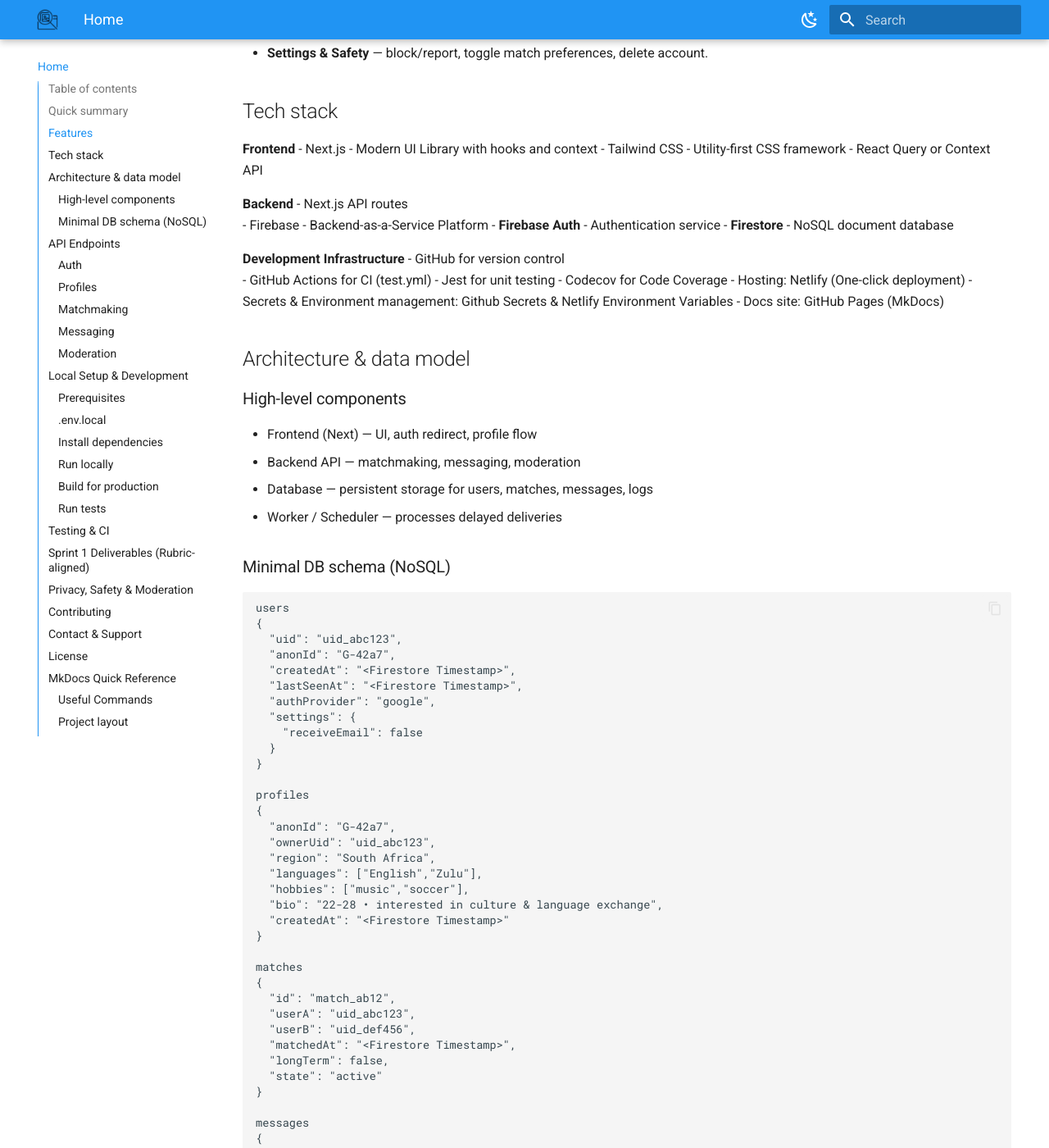
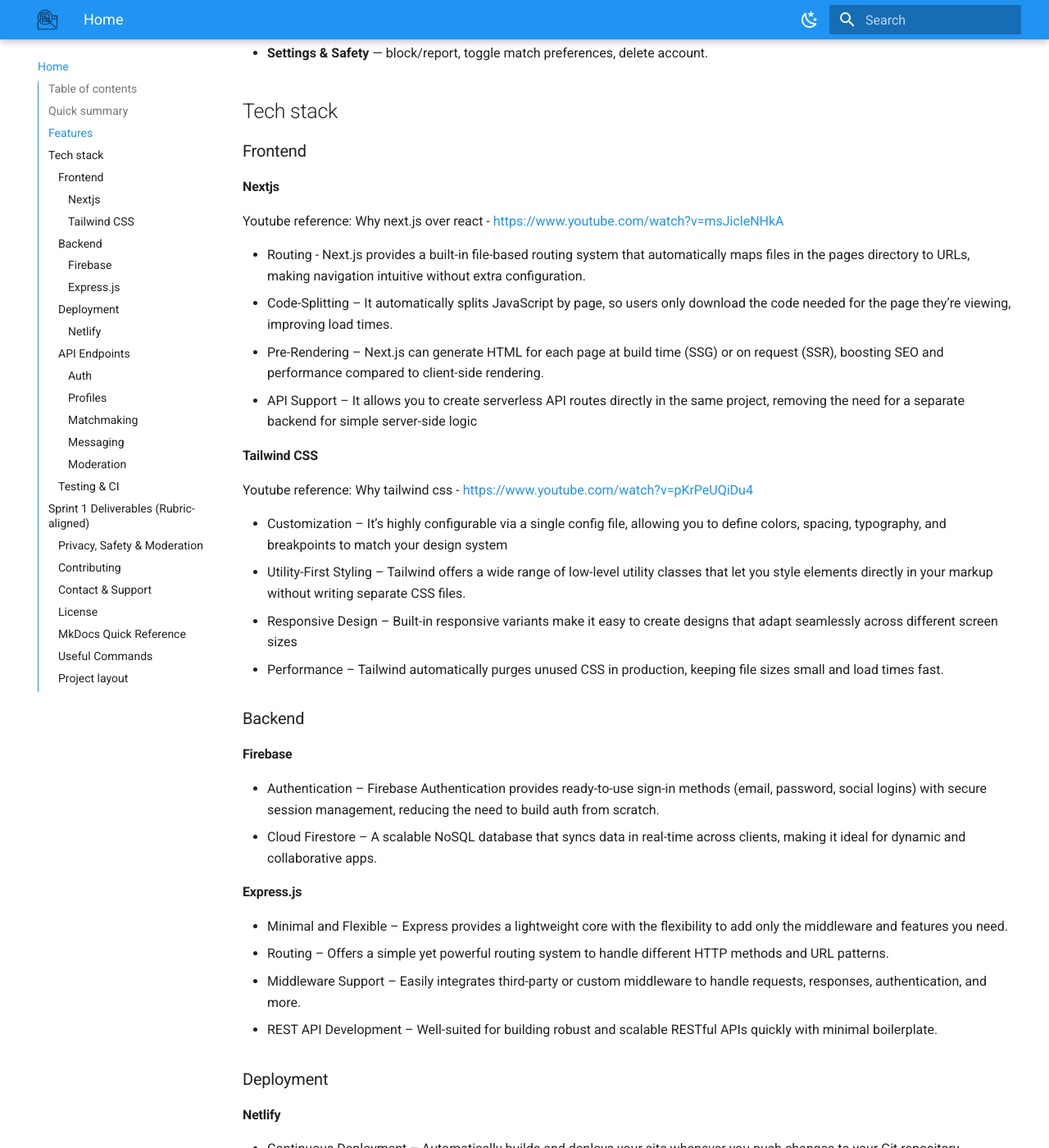
Before and after one commit to MakomaneTau/my-docs, an MkDocs documentation site: the page built from docs/index.md, in a window 1280 px wide and 1400 px high, scrolled down 1310 px. Shown: the whole window at 82% size. Built offline with MkDocs 1.6.1 and Material for MkDocs 9.7.7, drawn with Linux system fonts in a browser that asks for light colours; some of the changed text lies outside the part shown.

Commit message:
Added Tech stack explanation

````diff
--- a/docs/index.md
+++ b/docs/index.md
@@ -38,18 +38,76 @@
 
 ## Tech stack
 
-**Frontend**
-- Next.js - Modern UI Library with hooks and context
-- Tailwind CSS  - Utility-first CSS framework
-- React Query or Context API
+### Frontend
 
-**Backend**
-- Next.js API routes
-- Firebase - Backend-as-a-Service Platform
-    - **Firebase Auth** - Authentication service
-    - **Firestore** - NoSQL document database
+#### Nextjs
 
-**Development Infrastructure**
+Youtube reference:
+Why next.js over react - https://www.youtube.com/watch?v=msJicleNHkA
+
+* Routing - Next.js provides a built-in file-based routing system that automatically
+maps files in the pages directory to URLs, making navigation intuitive without extra
+configuration.
+* Code-Splitting – It automatically splits JavaScript by page, so users only download
+the code needed for the page they’re viewing, improving load times.
+* Pre-Rendering – Next.js can generate HTML for each page at build time (SSG) or on
+request (SSR), boosting SEO and performance compared to client-side rendering.
+* API Support – It allows you to create serverless API routes directly in the same
+project, removing the need for a separate backend for simple server-side logic
+
+#### Tailwind CSS
+Youtube reference:
+Why tailwind css - https://www.youtube.com/watch?v=pKrPeUQiDu4
+
+* Customization – It’s highly configurable via a single config file, allowing you to
+define colors, spacing, typography, and breakpoints to match your design system
+* Utility-First Styling – Tailwind offers a wide range of low-level utility classes that let
+you style elements directly in your markup without writing separate CSS files.
+* Responsive Design – Built-in responsive variants make it easy to create designs
+that adapt seamlessly across different screen sizes
+* Performance – Tailwind automatically purges unused CSS in production, keeping
+file sizes small and load times fast.
+
+
+
+
+### Backend
+
+#### Firebase
+
+* Authentication – Firebase Authentication provides ready-to-use sign-in methods
+(email, password, social logins) with secure session management, reducing the
+need to build auth from scratch.
+* Cloud Firestore – A scalable NoSQL database that syncs data in real-time across
+clients, making it ideal for dynamic and collaborative apps.
+
+#### Express.js
+
+* Minimal and Flexible – Express provides a lightweight core with the flexibility to add
+only the middleware and features you need.
+* Routing – Offers a simple yet powerful routing system to handle different HTTP
+methods and URL patterns.
+* Middleware Support – Easily integrates third-party or custom middleware to handle
+requests, responses, authentication, and more.
+* REST API Development – Well-suited for building robust and scalable RESTful APIs
+quickly with minimal boilerplate.
+
+
+### Deployment
+
+#### Netlify
+* Continuous Deployment – Automatically builds and deploys your site whenever
+you push changes to your Git repository.
+* Global CDN – Delivers your site through a fast, globally distributed content
+delivery network for low-latency access worldwide
+* Serverless Functions – Allows you to run backend logic without maintaining a
+server, ideal for lightweight APIs and dynamic features.
+* Instant Rollbacks – Lets you revert to any previous deploy instantly, ensuring
+quick recovery from issues.
+
+
+
+<!-- **Development Infrastructure**
 - GitHub for version control
 - GitHub Actions for CI (test.yml)
     - Jest for unit testing
@@ -125,28 +183,28 @@
   "actionTaken": null
 }
 ```
-
-## API Endpoints
+-->
+### API Endpoints
 
 > See [docs/api.md](docs/api.md) for full request/response examples.
 
-### Auth
+#### Auth
 - `GET /auth/oauth/login` — Redirect user to OAuth provider.
 - `POST /auth/oauth/callback` — Exchange provider code for app JWT.
 
-### Profiles
+#### Profiles
 - `POST /profiles` — Create or update a profile.
 - `GET /profiles/:anonId` — Retrieve a profile by public anon ID.
 
-### Matchmaking
+#### Matchmaking
 - `POST /match` — Request a new match (with optional filters).
 - `GET /matches` — List active matches for the current user.
 
-### Messaging
+#### Messaging
 - `POST /messages` — Write a letter (delayed delivery).
 - `GET /messages/:matchId` — Get delivered messages for a match.
 
-### Moderation
+#### Moderation
 - `POST /moderation/report` — Report a message.
 - `GET /moderation/reports` — Moderator-only list of reports.
 - `POST /admin/moderation/:reportId/action` — Moderator resolves report.
@@ -154,48 +212,8 @@
 
 ---
 
-## Local Setup & Development
 
-### Prerequisites
-- Node.js 18+
-- npm / pnpm / yarn
-- Firebase project (Auth + Firestore enabled)
-- Netlify
-
-### `.env.local`
-```env
-NEXT_PUBLIC_API_URL=http://localhost:3000
-FIREBASE_API_KEY=xxxx
-FIREBASE_AUTH_DOMAIN=xxxx.firebaseapp.com
-FIREBASE_PROJECT_ID=xxxx
-FIREBASE_STORAGE_BUCKET=xxxx.appspot.com
-FIREBASE_MESSAGING_SENDER_ID=xxxx
-FIREBASE_APP_ID=xxxx
-```
-
-### Install dependencies
-```sh
-npm install
-```
-
-### Run locally
-```sh
-npm run dev
-```
-
-### Build for production
-```sh
-npm run build
-```
-
-### Run tests
-```sh
-npm test
-```
-
----
-
-## Testing & CI
+### Testing & CI
 
 - **Jest** for unit and integration tests
 - **Testing Library** for React component tests
@@ -212,7 +230,7 @@
 
 ---
 
-## Privacy, Safety & Moderation
+### Privacy, Safety & Moderation
 
 - No personal info shared between users
 - All messages are text-only, no media
@@ -222,7 +240,7 @@
 
 ---
 
-## Contributing
+### Contributing
 
 1. Fork the repo and clone locally
 2. Create a new branch (`git checkout -b feature/my-feature`)
@@ -233,20 +251,20 @@
 
 ---
 
-## Contact & Support
+### Contact & Support
 
 - Issues: [GitHub Issues](https://github.com/MakomaneTau/GlobeTalk/issues)
 - Email: [pontshotau09@gmail.com](mailto:pontshotau09@gmail.com)
 
 ---
 
-## License
+### License
 
 This project is licensed under the MIT License. See [`LICENSE`](LICENSE) for details.
 
 ---
 
-## MkDocs Quick Reference
+### MkDocs Quick Reference
 
 For full documentation visit [mkdocs.org](https://www.mkdocs.org).
 
````
